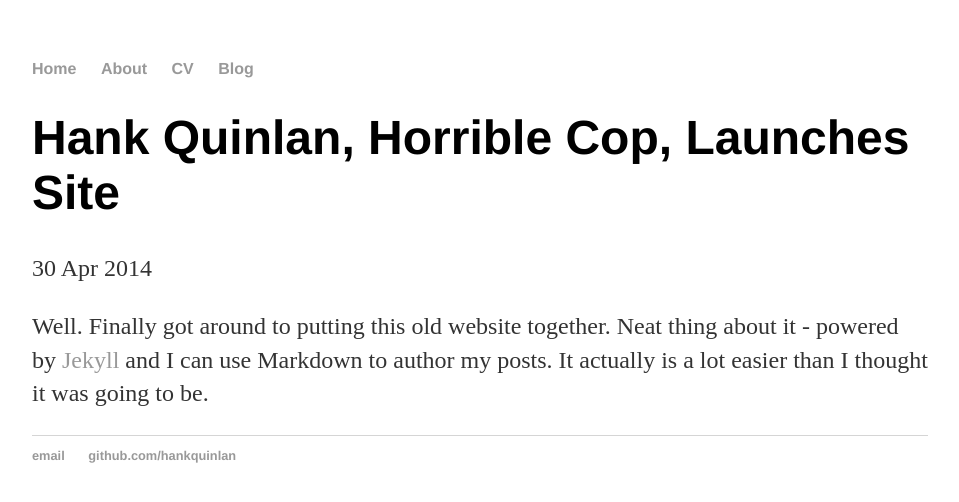
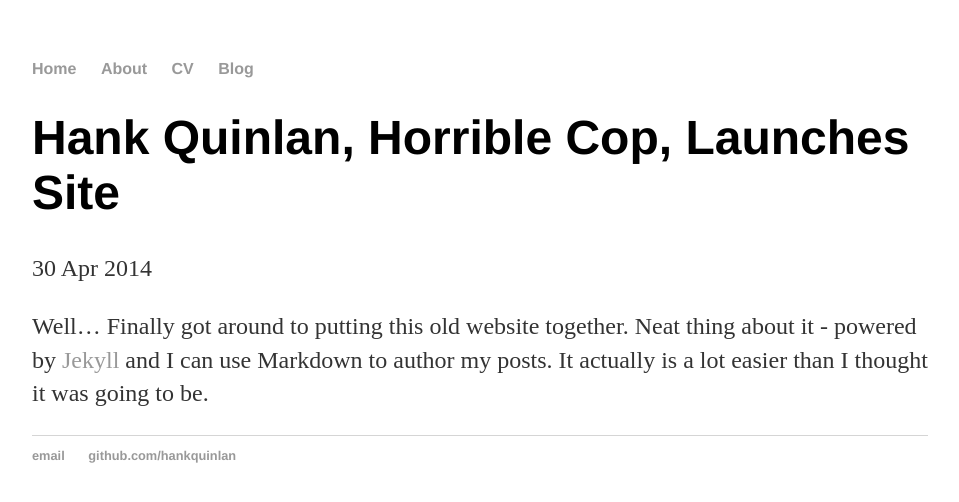
Before and after one commit to xpomffyova/xpomffyova.github.io, a Jekyll site: the page built from _posts/2016-02-25-xpomffyova-site-launched.md, in a window 1280 px wide. Shown: the top 502 px of the page, without its empty margins (160-1119 px from the left). Built offline with Jekyll 4.4.1, drawn with Linux system fonts in a browser that asks for light colours.

```diff
--- a/_posts/2016-02-25-xpomffyova-site-launched.md
+++ b/_posts/2016-02-25-xpomffyova-site-launched.md
@@ -4,4 +4,4 @@ title: "Hank Quinlan, Horrible Cop, Launches Site"
 date: 2014-04-30
 ---
 
-Well. Finally got around to putting this old website together. Neat thing about it - powered by [Jekyll](http://jekyllrb.com) and I can use Markdown to author my posts. It actually is a lot easier than I thought it was going to be.
+Well... Finally got around to putting this old website together. Neat thing about it - powered by [Jekyll](http://jekyllrb.com) and I can use Markdown to author my posts. It actually is a lot easier than I thought it was going to be.
```
